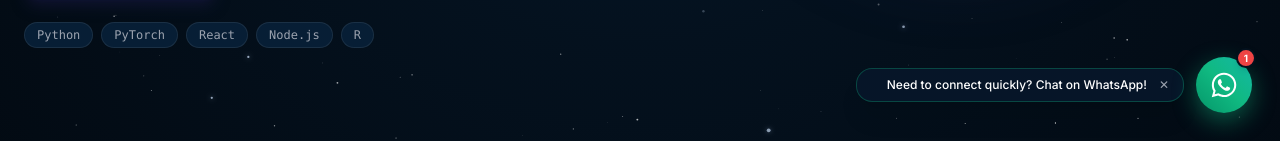
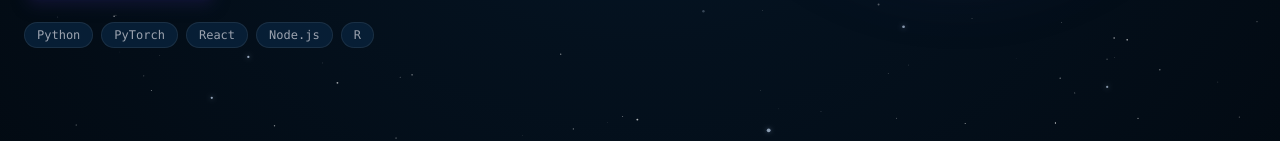
Before and after one commit to vranasinghe/portfolio, a Next.js app: page / in a window 1280 px wide. Shown: the part 659-800 px from the top of the page. Built offline with nearby package versions, Linux system fonts and the light colour scheme.

Commit message:
update project

```diff
--- a/app/page.tsx
+++ b/app/page.tsx
@@ -8,7 +8,7 @@ import Certifications from "@/components/Certifications";
 import Reviews from "@/components/Reviews";
 import Contact from "@/components/Contact";
 import ParticlesBackground from "@/components/ParticlesBackground";
-import WhatsAppWidget from "@/components/WhatsAppWidget";
+
 
 export default function Home() {
   return (
@@ -41,7 +41,6 @@ export default function Home() {
           <Contact />
         </section>
       </div>
-      <WhatsAppWidget />
     </main>
   );
 }
```
Also changed, not shown: 1 other file (tests, documents, lock files or other folders).
